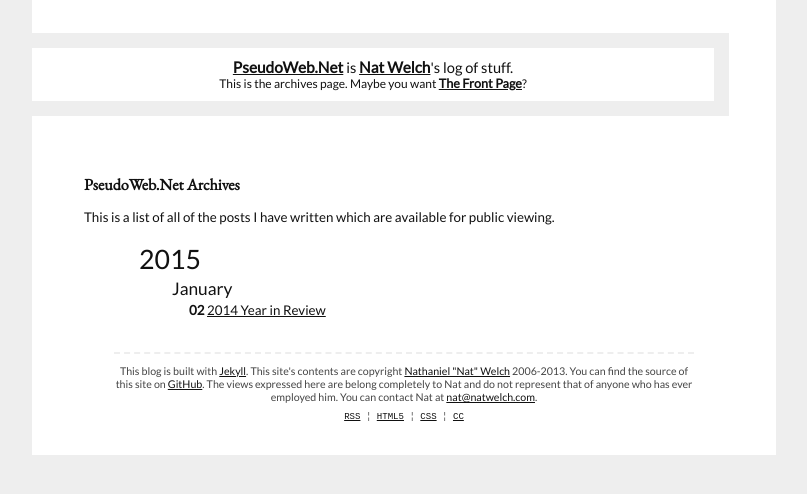
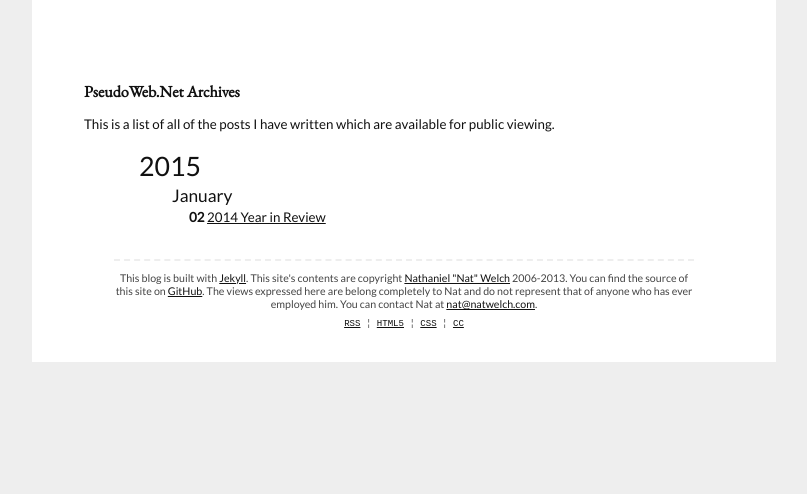
Before and after one commit to alimbeko/alimbeko.github.io, a Jekyll site: the page built from archives.html, in a window 1280 px wide. Shown: the top 494 px of the page, without its empty margins (236-1043 px from the left). Built offline with Jekyll 4.4.1, drawn with Linux system fonts in a browser that asks for light colours; Markdown is read by kramdown in place of the engine named in the settings; comment, search, counter and statistics services are not loaded.

```diff
--- a/_layouts/default.html
+++ b/_layouts/default.html
@@ -19,10 +19,7 @@
    </head>
    <body>
       <div class="site">
-         <div class="header">
-            <span id="title"><a href="/">PseudoWeb.Net</a> is <a href="http://natwelch.com/">Nat Welch</a>'s log of stuff.</span>
-            {% if page.alt %}<div id="description">{{ page.alt }}</div>{% endif %}
-         </div>
+
 
          <div id="content">
             {{ content }}
```
